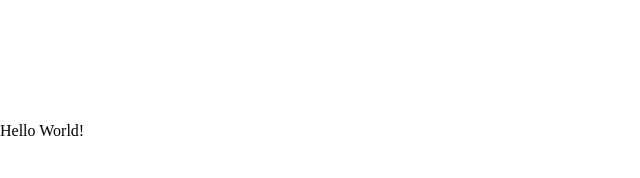
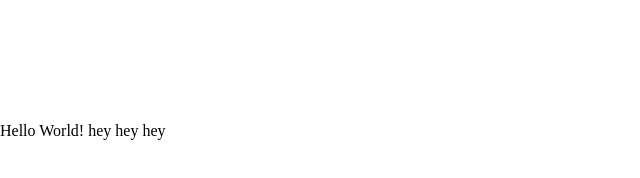
Before and after one commit to Brietier/Are-You-Forking-with-me, a plain HTML site: page sassy signs/FAQ.html in a window 1280 px wide. Shown: the full height of the page, 0-640 px from the left. Drawn offline with Linux system fonts and the light colour scheme.

Commit message:
Update FAQ.html
update

```diff
--- a/sassy signs/FAQ.html
+++ b/sassy signs/FAQ.html
@@ -16,7 +16,7 @@
       <a class="homenav"href="contact.html"> CONTACT </a>
     </nav>
     <nav>
-      <p>Hello World!</p>
+      <p>Hello World! hey hey hey</p>
     </nav>
 
 
```
